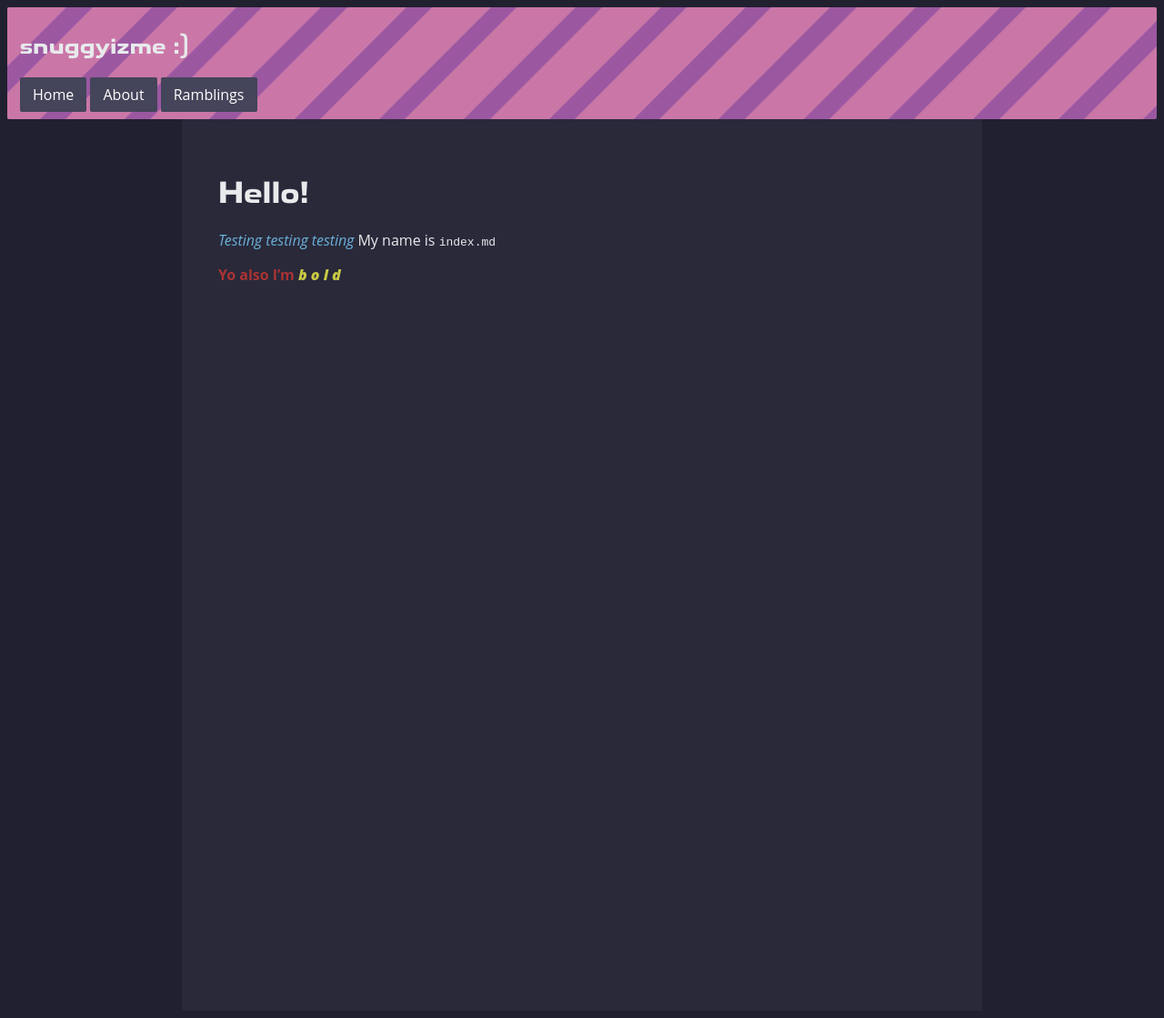
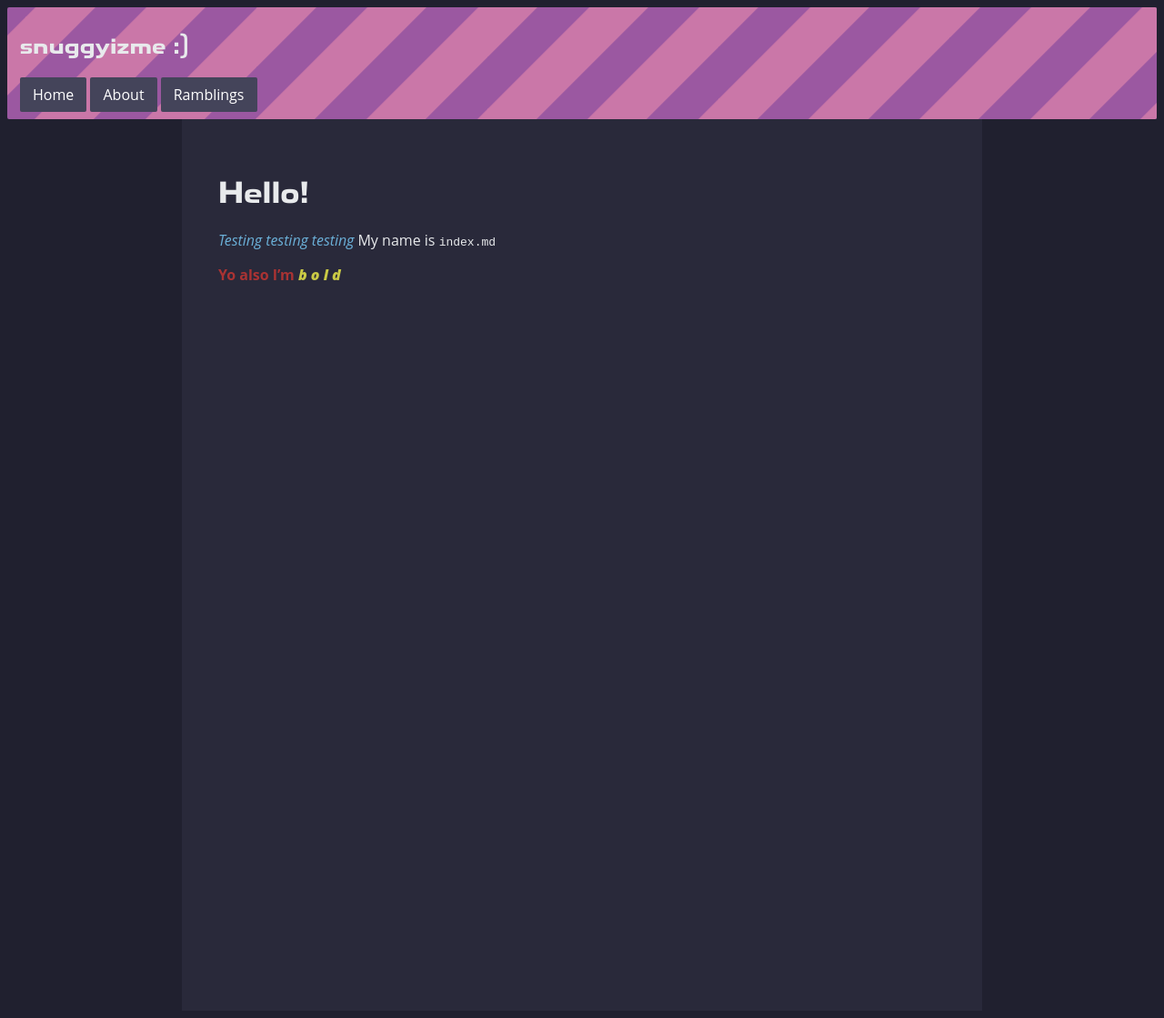
Before and after one commit to snuggyizme/snuggyizme.github.io, a Jekyll site: the page built from index.md, in a window 1280 px wide. Shown: the whole page at 91% size. Built offline with Jekyll 4.4.1, drawn with Linux system fonts in a browser that asks for light colours.

Commit message:
Fix stutter?

```diff
--- a/assets/css/style.css
+++ b/assets/css/style.css
@@ -100,9 +100,10 @@ em strong, strong em {
         transparent 20px,
         #ca77a8 20px,
         #ca77a8 66px,
-        transparent 22px,
-        transparent 42px
+        transparent 66px,
+        transparent 86px
     );
     animation: scrollLines 2s linear infinite;
+    pointer-events: none; /* Filter mouse off */
     z-index: -1;
 }
```
